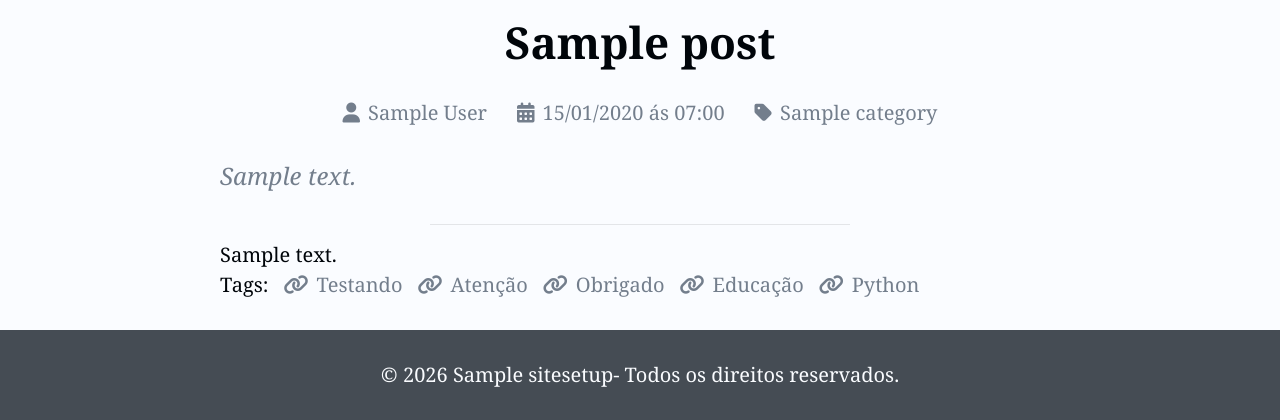
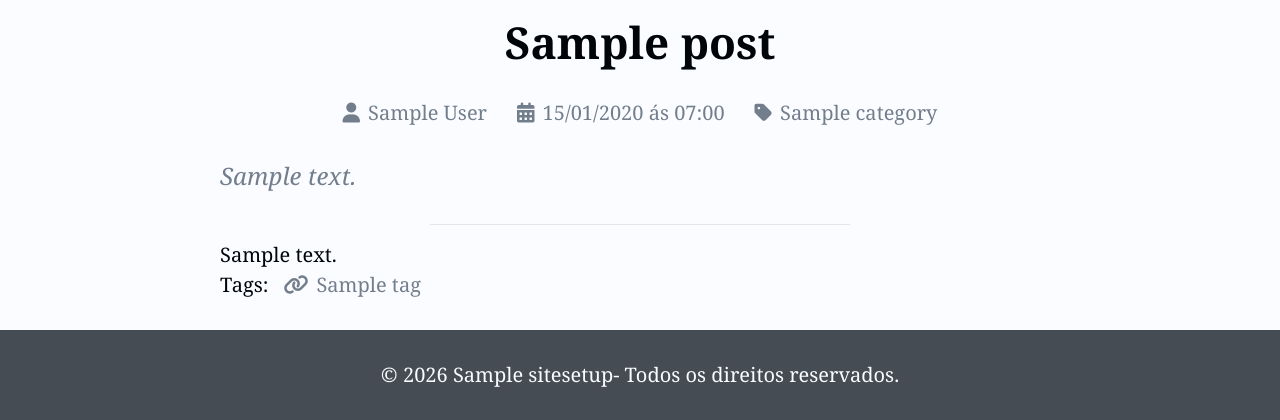
Before and after one commit to joseantonioalmeida/PROJECT-BLOG-DJANGO, a Django app: a page that uses djangoapp/blog/templates/blog/pages/post.html in a window 1280 px wide. Shown: the part 684-1104 px from the top of the page. Run offline with Django 5.2, Linux system fonts and the light colour scheme; tables that the repository leaves empty hold one stand-in row (values such as "Sample post"); grey boxes marked "Sample" are stand-in pictures.

Commit message:
Tags: usando ManyToManyField dentro do template do Django

```diff
--- a/djangoapp/blog/templates/blog/pages/post.html
+++ b/djangoapp/blog/templates/blog/pages/post.html
@@ -61,35 +61,19 @@
       <div class="single-post-content">
         {{ post.content | safe }}
 
+        {% if post.tags.exists %}
         <div class="post-tags">
           <span>Tags: </span>
 
-          <a class="post-tag-link" href="#">
+          {% for tag in post.tags.all %}
+          <a class="post-tag-link" href="{% url "blog:tag" tag.slug %}">
             <i class="fa-solid fa-link"></i>
-            <span>Testando</span>
+            <span>{{ tag.name }}</span>
           </a>
-
-          <a class="post-tag-link" href="#">
-            <i class="fa-solid fa-link"></i>
-            <span>Atenção</span>
-          </a>
-
-          <a class="post-tag-link" href="#">
-            <i class="fa-solid fa-link"></i>
-            <span>Obrigado</span>
-          </a>
-
-          <a class="post-tag-link" href="#">
-            <i class="fa-solid fa-link"></i>
-            <span>Educação</span>
-          </a>
-
-          <a class="post-tag-link" href="#">
-            <i class="fa-solid fa-link"></i>
-            <span>Python</span>
-          </a>
+          {% endfor %}
 
         </div>
+        {% endif %}
 
       </div>
 
--- a/djangoapp/blog/urls.py
+++ b/djangoapp/blog/urls.py
@@ -9,4 +9,5 @@ urlpatterns = [
     path('page/<slug:slug>/', views.page, name="page"),
     path('created_by/<int:author_pk>/', views.created_by, name="created_by"),
     path('category/<slug:slug>/', views.category, name="category"),
+    path('tag/<slug:slug>/', views.tag, name="tag"),
 ]
--- a/djangoapp/blog/views.py
+++ b/djangoapp/blog/views.py
@@ -46,6 +46,20 @@ def category(request, slug):
         }
     )
 
+def tag(request, slug):
+    posts = Post.objects.get_published().filter(tags__slug=slug) #type:ignore
+    paginator = Paginator(posts, PER_PAGE)
+    page_number = request.GET.get("page")
+    page_obj = paginator.get_page(page_number)
+
+    return render(
+        request,
+        'blog/pages/index.html',
+        {
+            'page_obj': page_obj,
+        }
+    )
+
 
 def page(request, slug):
     return render(
```
